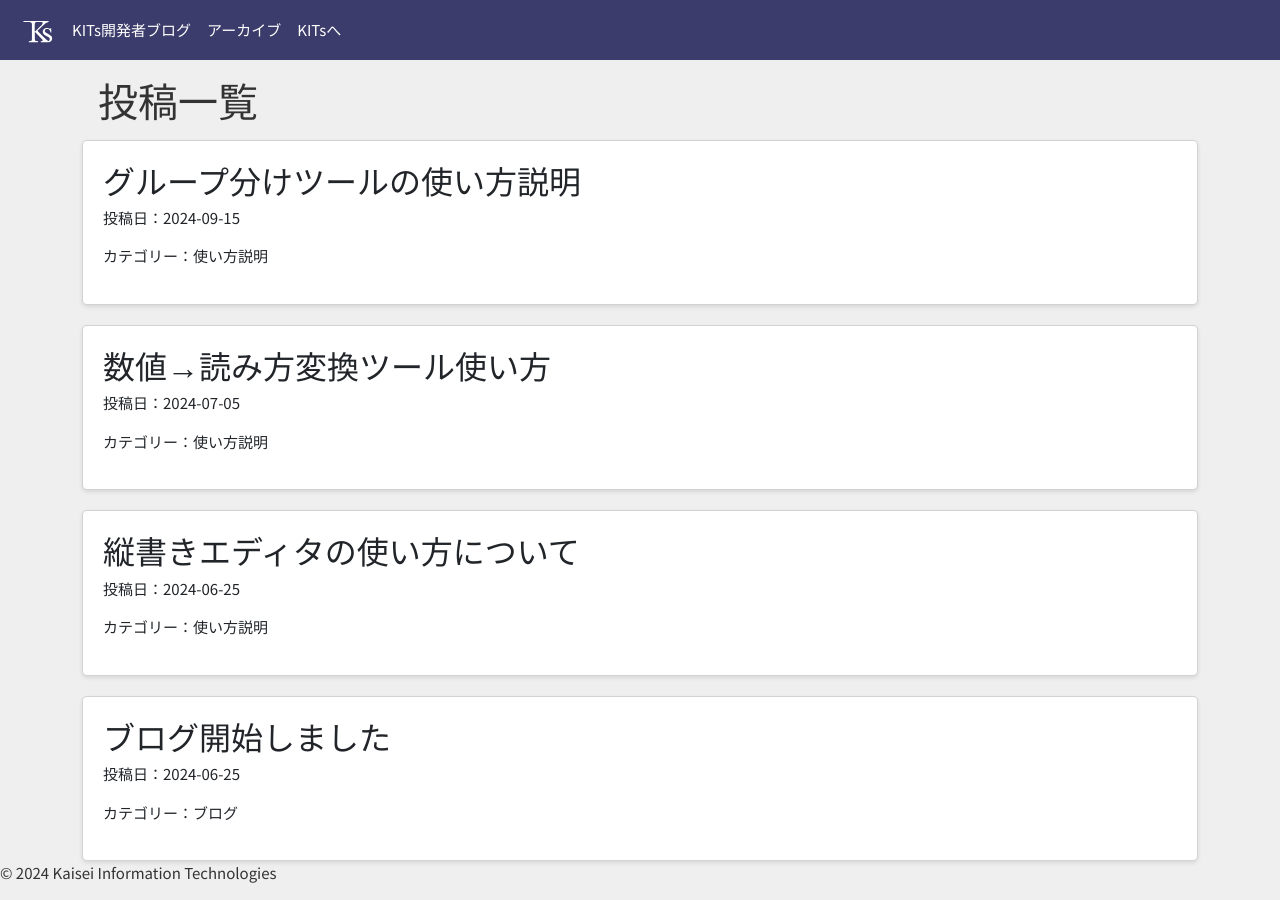
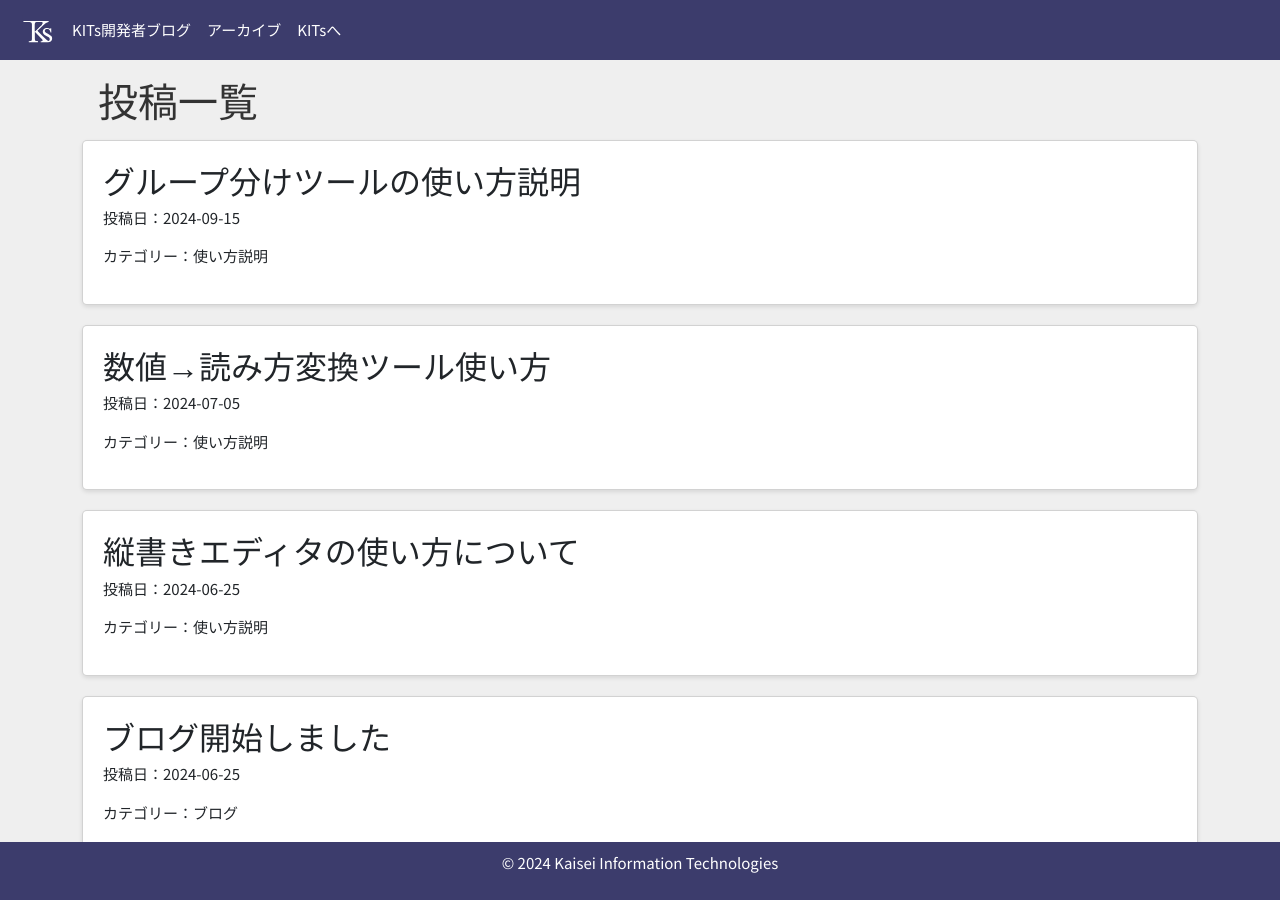
Before and after one commit to Kokecoco/KITs-blog, a Jekyll site: the page built from index.markdown, in a window 1280 px wide. Built offline with Jekyll 4.4.1, drawn with Linux system fonts in a browser that asks for light colours.

Commit message:
💄 fix: フッターのデザインの修正

```diff
--- a/assets/css/style.scss
+++ b/assets/css/style.scss
@@ -4,7 +4,8 @@
 
 // メインカラーとフォントの設定
 $main-color: #3c3c6c;
-$font-family: "Noto Sans JP", "Helvetica Neue", "Helvetica", "Hiragino Sans", "Hiragino Kaku Gothic ProN", "Arial", "Yu Gothic", "Meiryo", sans-serif;
+$font-family: "Noto Sans JP", "Helvetica Neue", "Helvetica", "Hiragino Sans",
+  "Hiragino Kaku Gothic ProN", "Arial", "Yu Gothic", "Meiryo", sans-serif;
 
 // ページ全体の背景色
 body {
@@ -32,9 +33,8 @@ nav {
   margin: 0 10px;
 }
 
-
 // フッターのスタイル
-.footer {
+#footer {
   background-color: $main-color;
   color: #ffffff;
   text-align: center;
```
